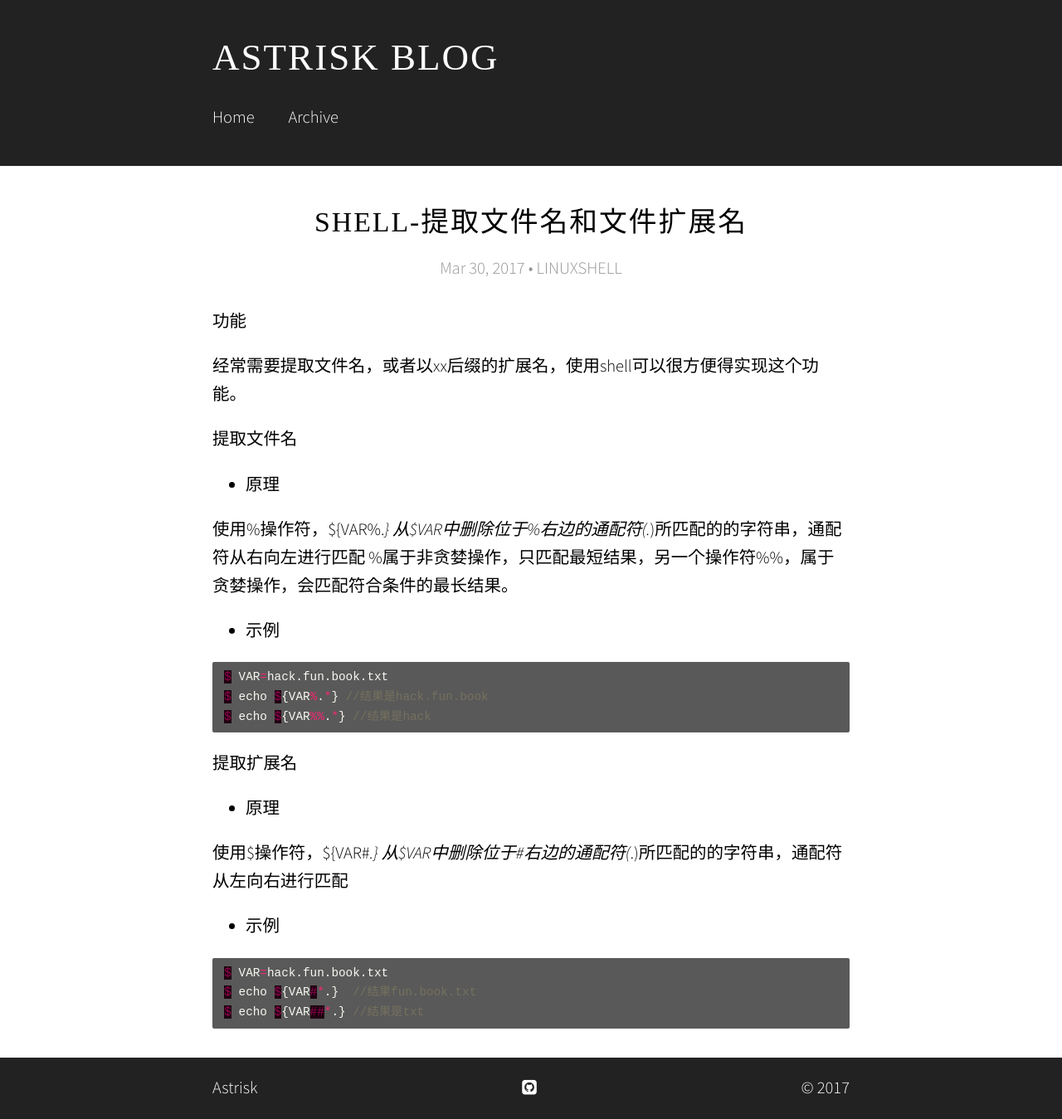
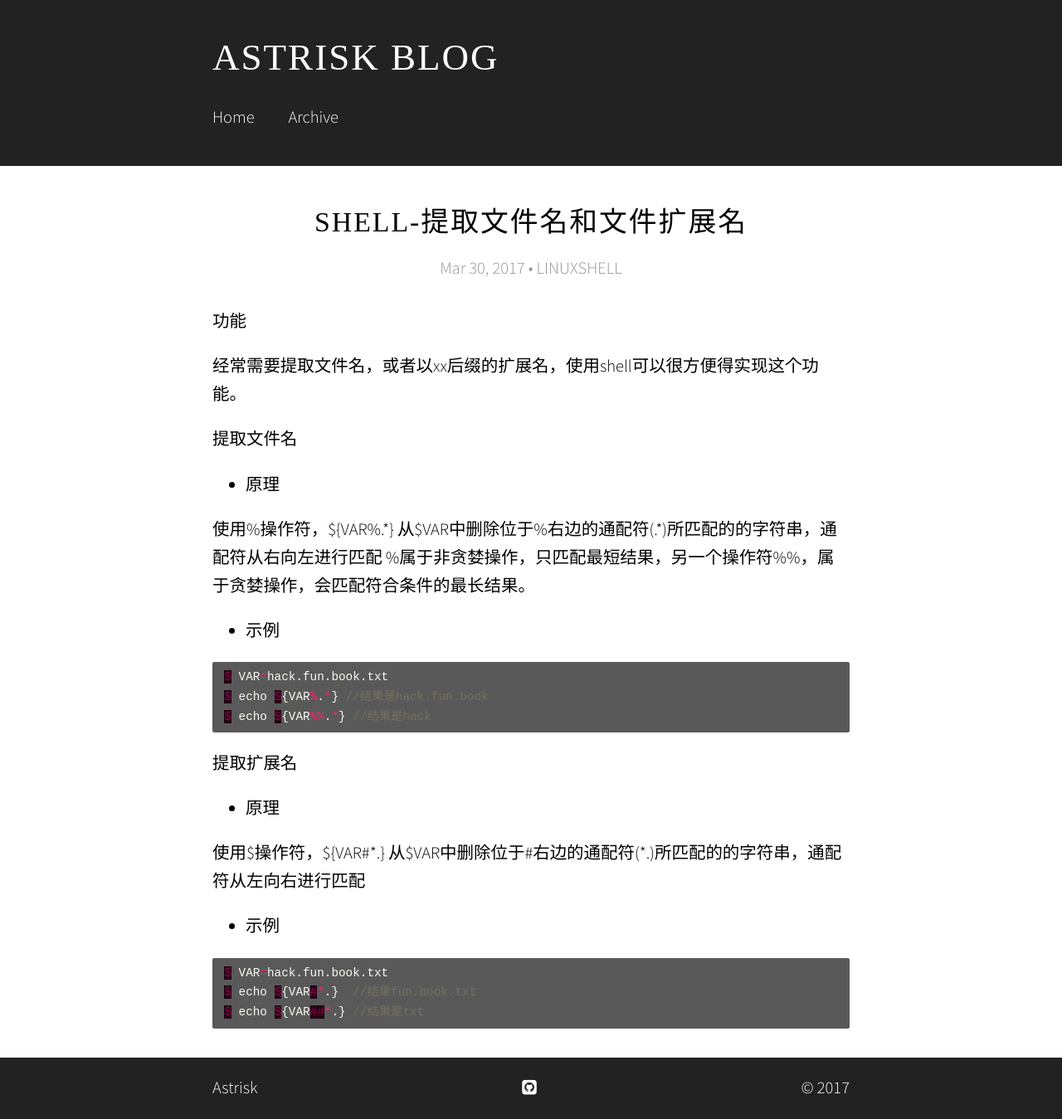
Before and after one commit to astrisk/astrisk.github.io, a Jekyll site: the page built from _posts/2017-03-27-linuxShell-generateFilename.md, in a window 1280 px wide. Shown: the whole page at 83% size. Built offline with Jekyll 4.4.1, drawn with Linux system fonts in a browser that asks for light colours; some web fonts are replaced.

Commit message:
增加转移符

```diff
--- a/_posts/2017-03-27-linuxShell-generateFilename.md
+++ b/_posts/2017-03-27-linuxShell-generateFilename.md
@@ -12,7 +12,7 @@ categories: LINUXSHELL
 
 - 原理
 
-使用%操作符，\${VAR%.*}
+使用%操作符，\${VAR%.\*}
 从$VAR中删除位于%右边的通配符(.*)所匹配的的字符串，通配符从右向左进行匹配
 %属于非贪婪操作，只匹配最短结果，另一个操作符%%，属于贪婪操作，会匹配符合条件的最长结果。
 
@@ -30,7 +30,7 @@ $ echo ${VAR%%.*} //结果是hack
 
 - 原理
 
-使用$操作符，${VAR#*.}
+使用$操作符，${VAR#\*.}
 从$VAR中删除位于#右边的通配符(*.)所匹配的的字符串，通配符从左向右进行匹配
 
 - 示例
```
